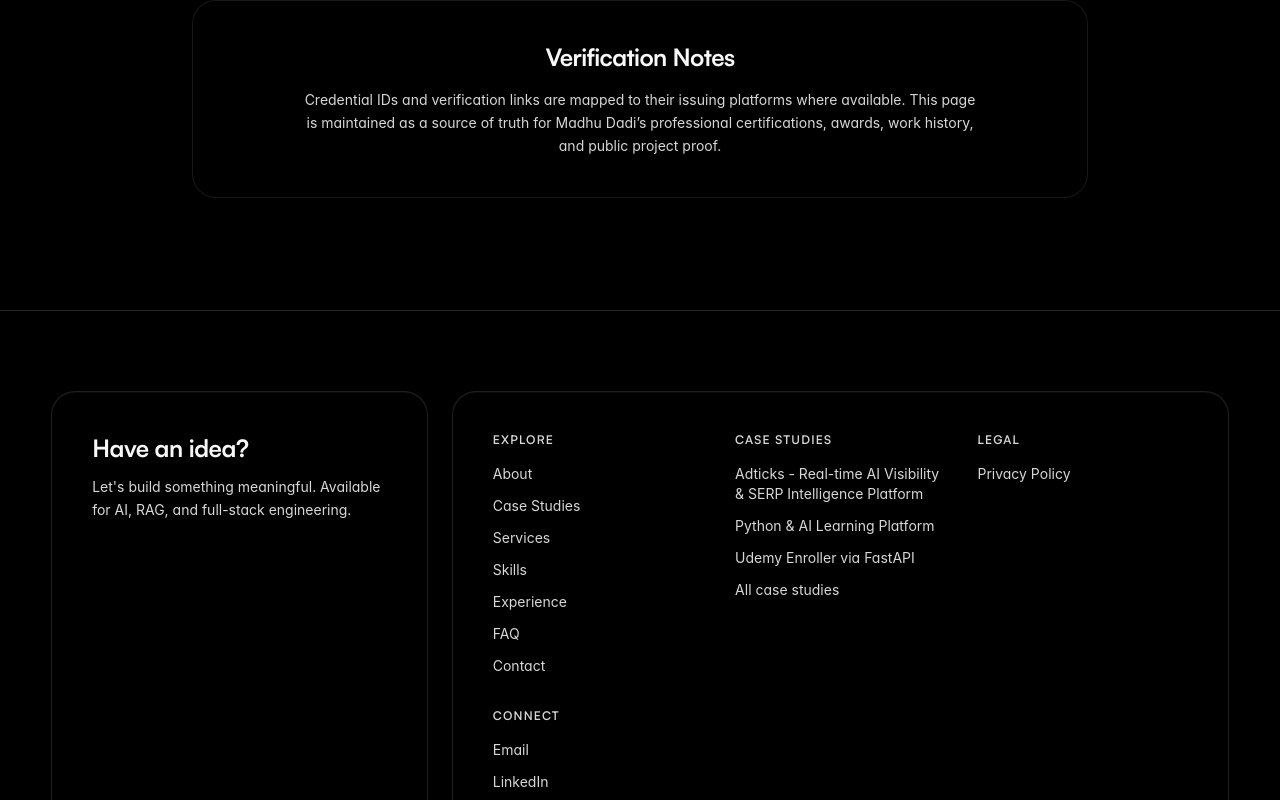
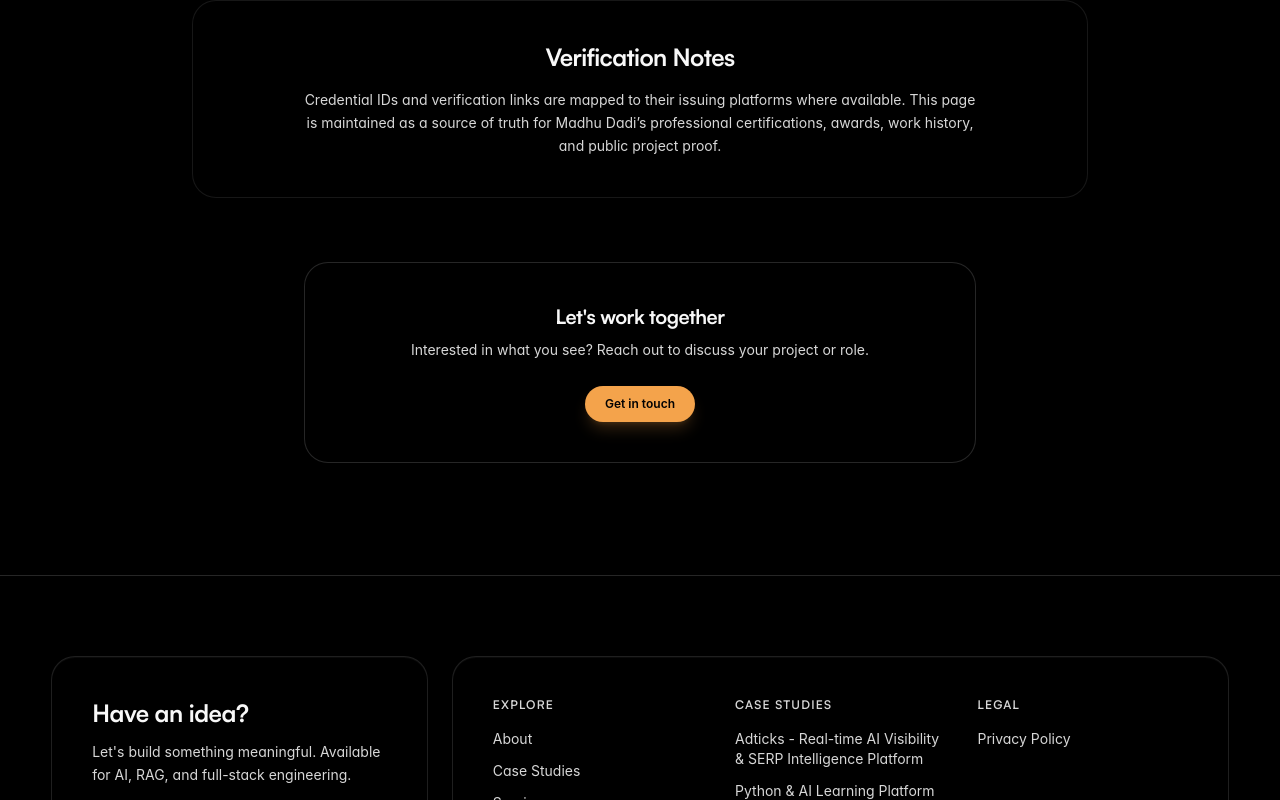
Before and after one commit to madhu2456/madhu2456-madhu_website, a Next.js app: page /credentials in a window 1280 px wide. Shown: the part 6035-6835 px from the top of the page. Built offline with nearby package versions, Linux system fonts and the light colour scheme; no server answers.

Commit message:
feat(ux): add contact CTA to credentials page

```diff
--- a/src/app/(portfolio)/credentials/page.tsx
+++ b/src/app/(portfolio)/credentials/page.tsx
@@ -604,6 +604,26 @@ export default async function CredentialsPage() {
               </p>
             </div>
           </section>
+
+          {/* Contact CTA */}
+          <section className="relative rounded-3xl border border-border bg-surface/20 p-8 md:p-10 overflow-hidden text-center max-w-2xl mx-auto">
+            <div className="absolute top-1/2 left-1/2 -translate-x-1/2 -translate-y-1/2 h-32 w-32 bg-primary/5 rounded-full blur-[60px] -z-10" />
+            <h2 className="text-xl font-bold tracking-tight">
+              Let&apos;s work together
+            </h2>
+            <p className="text-xs md:text-sm text-muted-foreground leading-relaxed mt-2">
+              Interested in what you see? Reach out to discuss your project or
+              role.
+            </p>
+            <div className="mt-6">
+              <Link
+                href="/contact/"
+                className="inline-flex items-center gap-2 rounded-full bg-primary px-5 py-2.5 text-xs font-semibold text-primary-foreground shadow-lg shadow-primary/20 hover:scale-[1.02] transition-all"
+              >
+                Get in touch
+              </Link>
+            </div>
+          </section>
         </div>
       </main>
 
```
